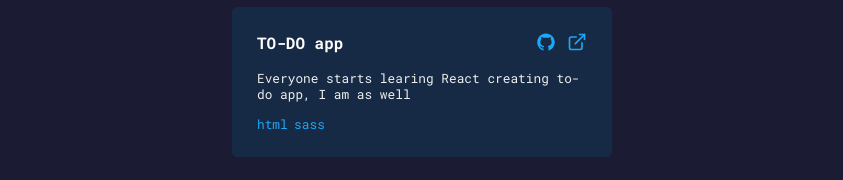
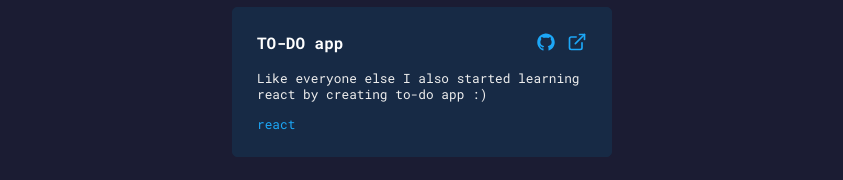
Before and after one commit to themikegit/bio, a Gatsby site: page / in a window 1280 px wide. Shown: the part 1670-1850 px from the top of the page, without its empty margins (218-1061 px from the left). Built offline with nearby package versions, Linux system fonts and the light colour scheme; Gatsby itself is replaced by a stand-in of ours.

Commit message:
fix project description

```diff
--- a/src/comp/cardsGrid.js
+++ b/src/comp/cardsGrid.js
@@ -62,10 +62,10 @@ const PROJECTS = [
   },
   {
     name: "TO-DO app",
-    description: "Everyone starts learing React creating to-do app, I am as well",
+    description: "Like everyone else I also started learning react by creating to-do app :)",
     linkGH: "https://github.com/themikegit/todo_app",
     linkEXT: "https://themikegit.github.io/todo_app/",
-    tags: ["html", "sass"],
+    tags: ["react"],
   },
 ]
 
```
